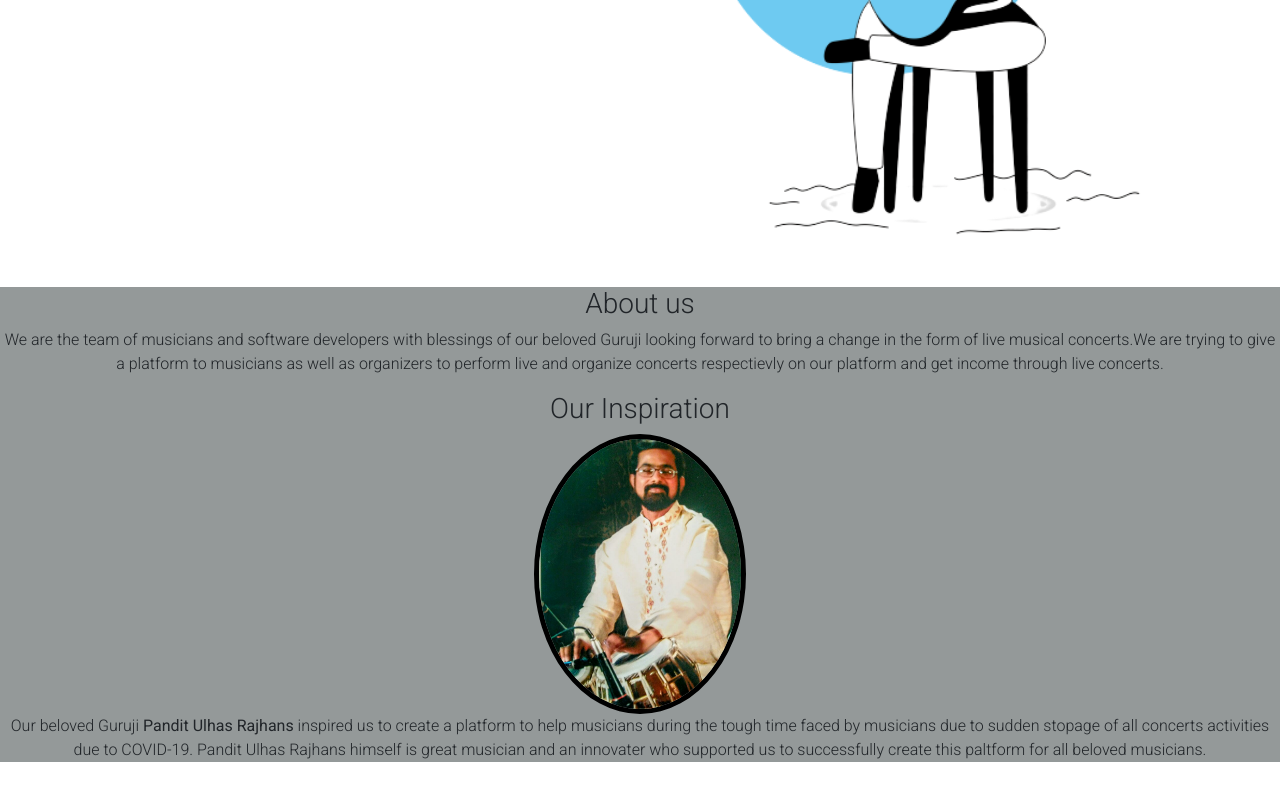
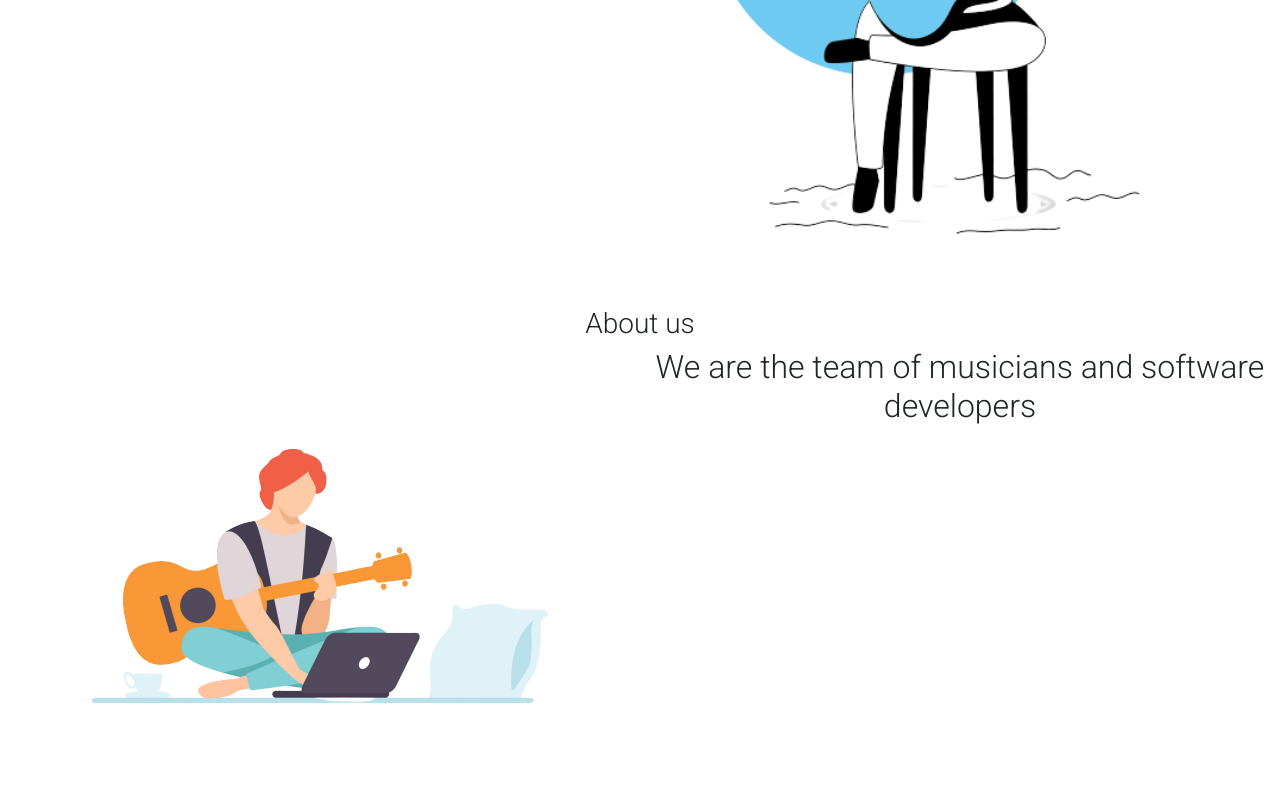
Before and after one commit to namitdoshi/music-streaming-react, a React (Create React App) app: page / in a window 1280 px wide. Shown: the part 398-1198 px from the top of the page. Before the commit the page ends 1176 px from the top, so only its background shows below. Built offline with nearby package versions, Linux system fonts and the light colour scheme; no server answers.

Commit message:
about-us section design updation initiated

```diff
--- a/src/components/About-us/About-us.component.jsx
+++ b/src/components/About-us/About-us.component.jsx
@@ -1,33 +1,23 @@
 import React from 'react'
 import './about-us.styles.scss';
 
-import G3 from '../../assets/img/guruji3.jfif';
+// import G3 from '../../assets/img/guruji3.jfif';
+import laptopGuitar from '../../assets/img/laptop-guitar.png'
 const AboutUs = ( ) => (
-    <div className = 'about-us' id='about-us'>
-      <h3 classname = 'about-us-heading'>About us</h3>
-      <span className = 'about-us-span'>
-         <p className = 'about-us-content'>
-                We are the team of musicians and software developers with blessings of our beloved Guruji looking forward to bring a change
-                in the form of live musical concerts.We are trying to give a platform to musicians as well as organizers to perform live
-                and organize concerts respectievly on our platform and get income through live concerts.
-         </p>
-      </span>
+  <div className = 'about-us' id='about-us'>
+    <div className='container-fluid'>
+    <h3 classname = 'about-us-heading'>About us</h3>
+      <div className='row'>
+        <div className='col-12 col-sm-12 col-md-6 col-xl-6'>
+          <img src= {laptopGuitar} alt="man with guitar and laptop"/>
+        </div>
+        <div className='col-12 col-sm-12 col-md-6 col-xl-6'>
+          <h2> We are the team of musicians and software developers</h2>
+        </div>
+      </div>
+    </div>
 
-      <span className = 'our-inspiration'>
-          <h3 className = 'our-inspiration-heading'> Our Inspiration</h3>
-          <img className = 'inspiration-image'src= {G3} alt="Inspiration"/>
-          <span>
-              <p className = 'our-inspiration-content'>
-                    Our beloved Guruji <b>Pandit Ulhas Rajhans</b> inspired us to create a platform to help musicians during the tough time faced by
-                    musicians due to sudden stopage of all concerts activities due to COVID-19. Pandit Ulhas Rajhans himself is great musician and
-                    an innovater who supported us to successfully create this paltform for all beloved musicians.
-
-              </p>
-          </span>
-      </span>
-
-
-    </div>
+  </div>
 );
 
 
--- a/src/components/About-us/about-us.styles.scss
+++ b/src/components/About-us/about-us.styles.scss
@@ -1,10 +1,12 @@
 .about-us{
-    text-align: center;
-    background-color: rgb(148, 153, 153);
+  text-align: center;
+  margin-top: 2.5vh;
+  display: flex;
+  justify-content: center;
 
 }
-.inspiration-image{
-    border-radius: 50%;
-    height: 280px;
-    border: 5px solid black;
-}
+// .inspiration-image{
+//   border-radius: 50%;
+//   height: 280px;
+//   border: 5px solid black;
+// }
```
